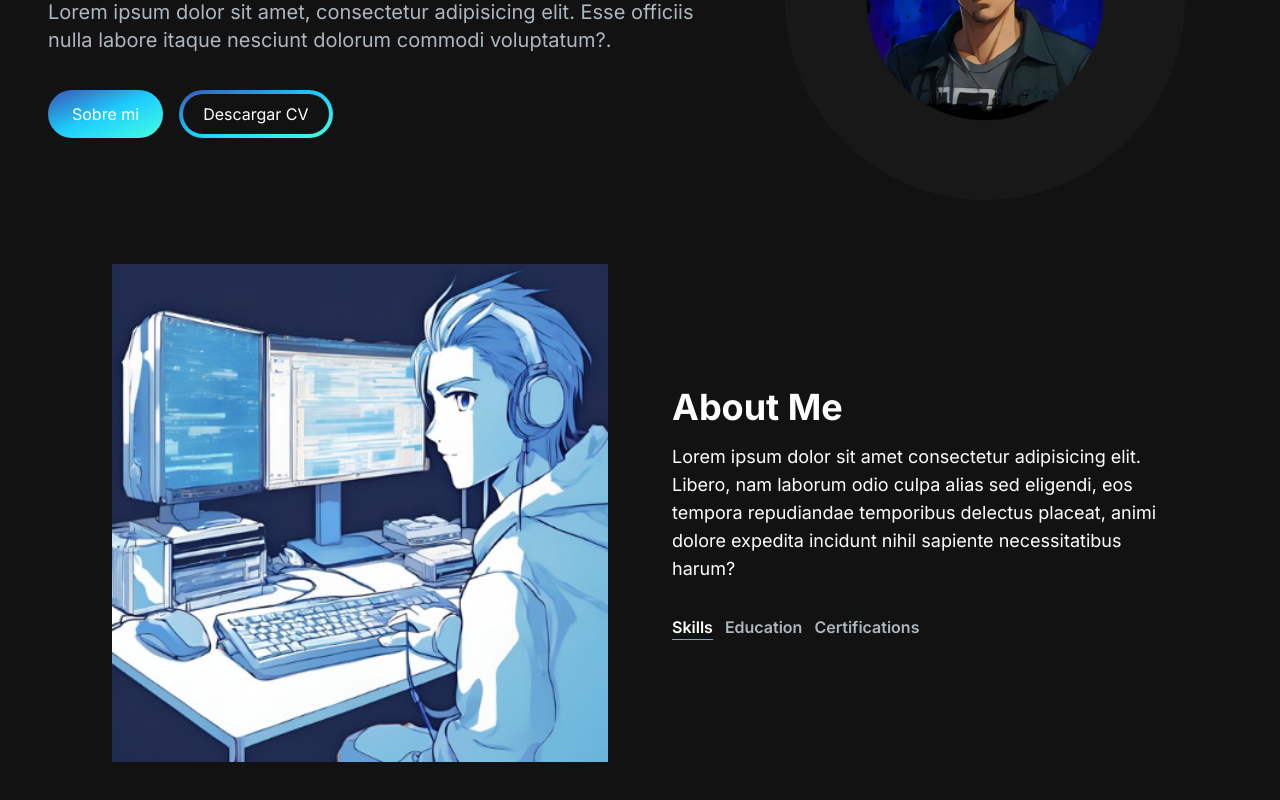
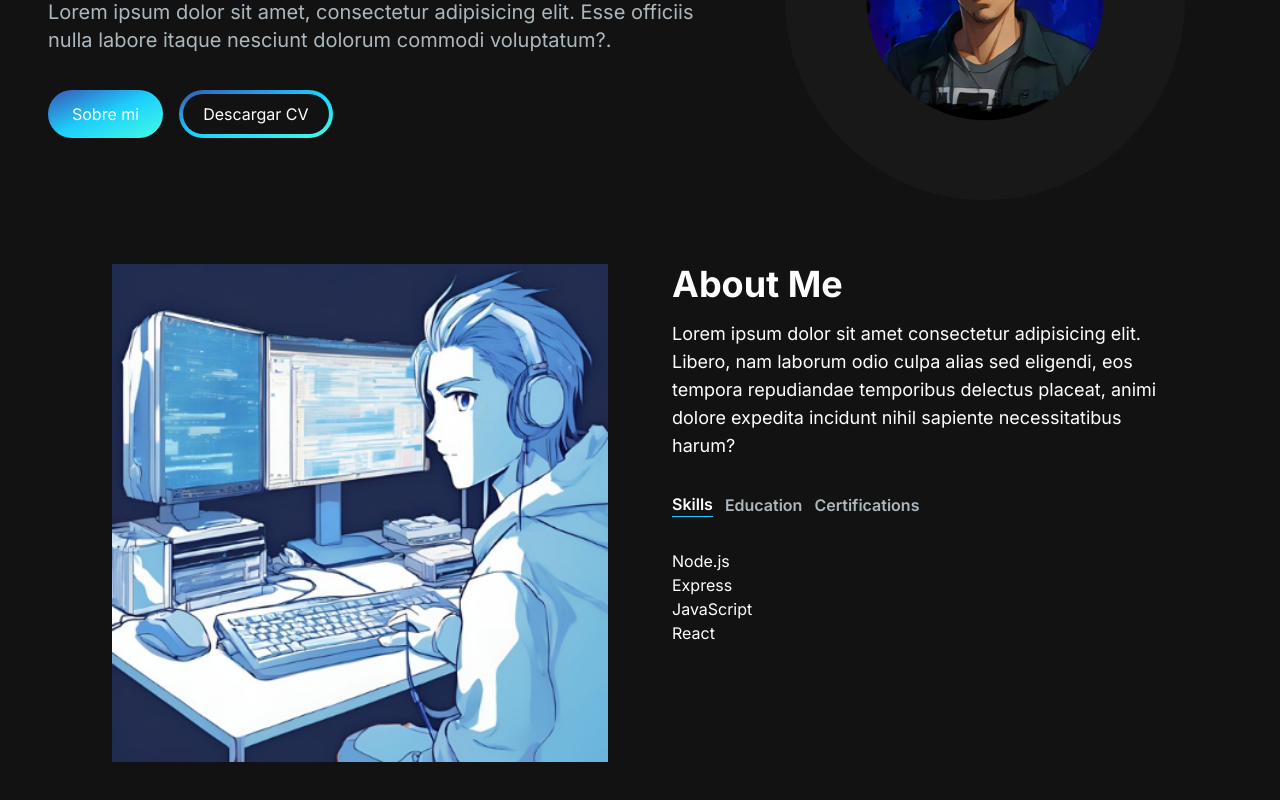
Before and after one commit to EmanuelDavid-Code01/Portfolio, a Next.js app: page / in a window 1280 px wide. Shown: the part 312-1112 px from the top of the page. Built offline with nearby package versions, Linux system fonts and the light colour scheme.

Commit message:
agregamos informacion, skills education certification y medificamos columnas y filas

```diff
--- a/src/app/components/AboutSection.jsx
+++ b/src/app/components/AboutSection.jsx
@@ -2,6 +2,43 @@
 import React, { useTransition, useState } from "react";
 import Image from "next/image";
 import TabButton from "./TabButton";
+
+const TAB_DATA = [
+  {
+    title: "Skills",
+    id: "skills",
+    content: (
+      <ul>
+        <li>Node.js</li>
+        <li>Express</li>
+        <li>JavaScript</li>
+        <li>React</li>
+      </ul>
+    ),
+  },
+  {
+    title: "Education",
+    id: "education",
+    content: (
+      <ul>
+        <li>CoderHouse</li>
+        <li>Udemy</li>
+        <li>Profesorado Consudec</li>
+      </ul>
+    ),
+  },
+  {
+    title: "Certifications",
+    id: "certifications",
+    content: (
+      <ul>
+        <li>Full stack Developer</li>
+        <li>UX/UI Designer</li>
+        <li>Profesor informatica</li>
+      </ul>
+    ),
+  },
+];
 
 const AboutSection = () => {
   const [tab, setTab] = useState("skills");
@@ -21,7 +58,7 @@ const AboutSection = () => {
           height={500}
           alt="About Image"
         />
-        <div>
+        <div className="mt-4 md:mt-0 text-left flex flex-col h-full ">
           <h2 className="text-4xl font-bold text-white mb-4">About Me</h2>
           <p className="text-base md:text-lg">
             Lorem ipsum dolor sit amet consectetur adipisicing elit. Libero, nam
@@ -29,7 +66,7 @@ const AboutSection = () => {
             temporibus delectus placeat, animi dolore expedita incidunt nihil
             sapiente necessitatibus harum?
           </p>
-          <div className="flex flex-row mt-8">
+          <div className="flex flex-row justify-start mt-8">
             <TabButton
               selectTab={() => handleTabChange("skills")}
               active={tab === "skills"}
@@ -54,6 +91,7 @@ const AboutSection = () => {
               Certifications{" "}
             </TabButton>
           </div>
+          <div className="mt-8">{TAB_DATA.find((t)=> t.id === tab).content}</div>
         </div>
       </div>
     </section>
--- a/src/app/components/HeroSection.jsx
+++ b/src/app/components/HeroSection.jsx
@@ -1,4 +1,4 @@
-//46:30min
+//57:34min
 "use client";
 import React from "react";
 import Image from "next/image";
```
